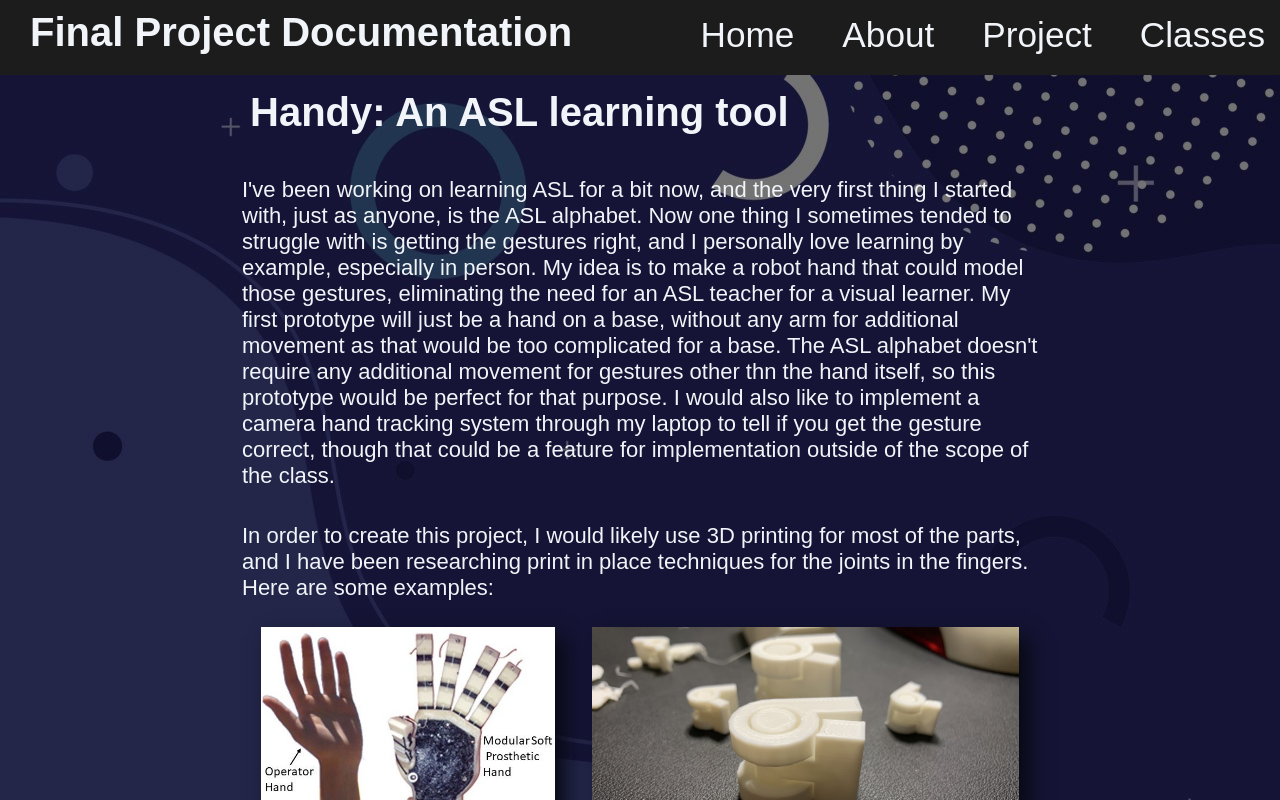
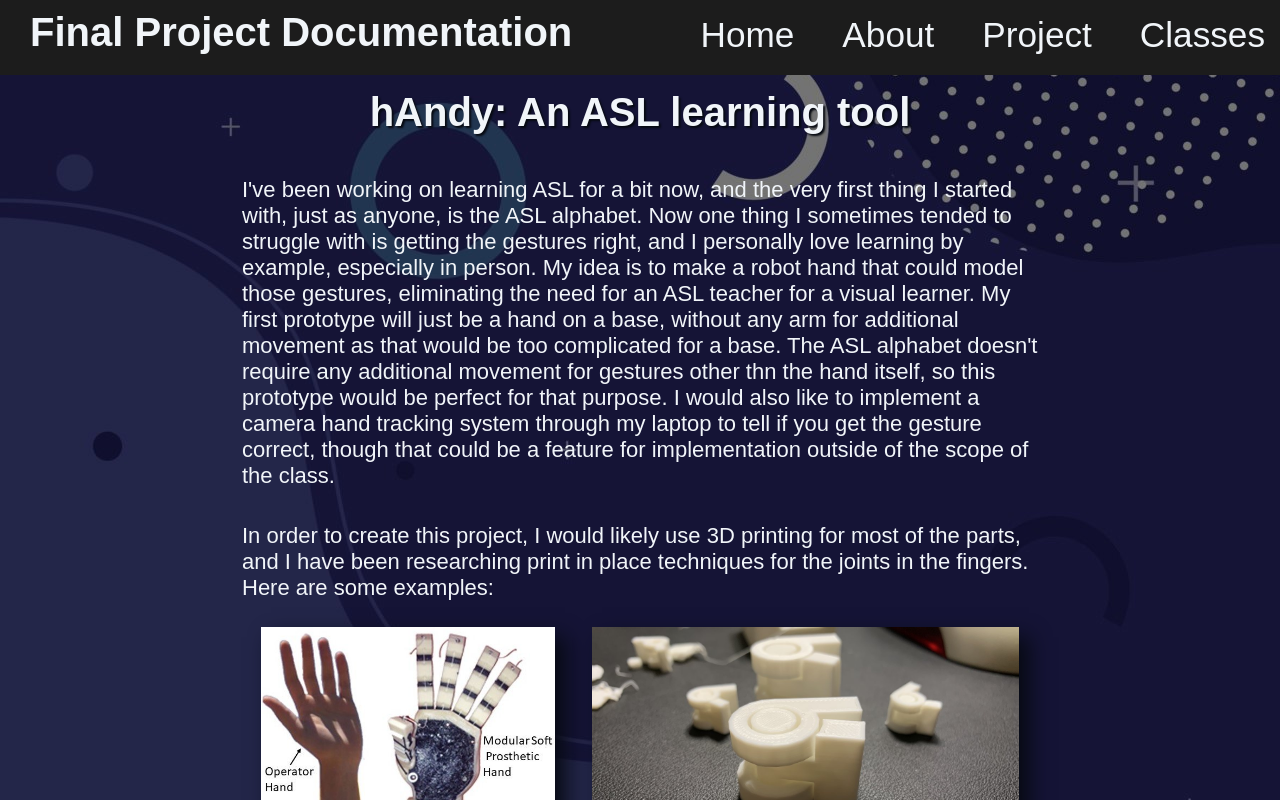
Before and after one commit to IMokeyev/PHYS12, a plain HTML site: page project.html in a window 1280 px wide. Drawn offline with Linux system fonts and the light colour scheme; a web font is replaced by a local one.

Commit message:
Update project

```diff
--- a/project.html
+++ b/project.html
@@ -17,7 +17,7 @@
     <div class="background">
     <div class="bodycontainer">
     	<div class="doccontainer">
-    	<h1>Handy: An ASL learning tool</h1>
+    	<h1 class="tcenter tshadow">hAndy: An ASL learning tool</h1>
     	<p>
     		I've been working on learning ASL for a bit now, and the very first thing I started with, just as anyone, is the ASL alphabet. Now one thing I sometimes tended to struggle with is getting the gestures right, and I personally love learning by example, especially in person. My idea is to make a robot hand that could model those gestures, eliminating the need for an ASL teacher for a visual learner. My first prototype will just be a hand on a base, without any arm for additional movement as that would be too complicated for a base. The ASL alphabet doesn't require any additional movement for gestures other thn the hand itself, so this prototype would be perfect for that purpose. I would also like to implement a camera hand tracking system through my laptop to tell if you get the gesture correct, though that could be a feature for implementation outside of the scope of the class.
     	</p>
```
